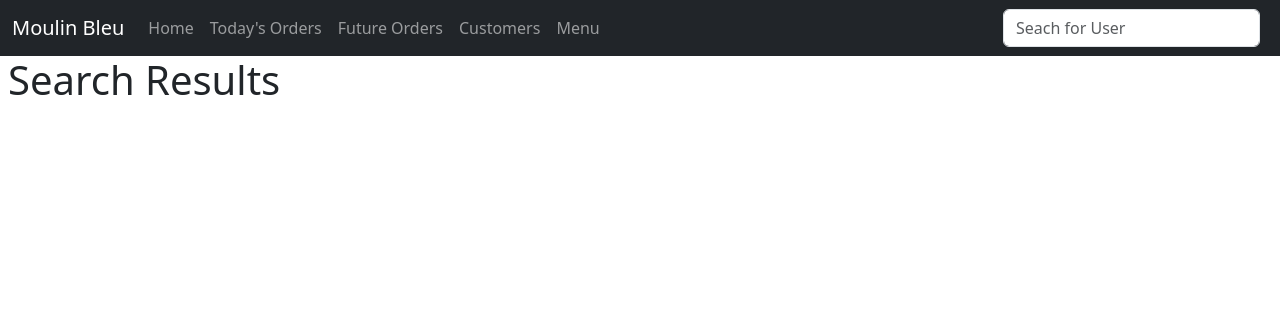
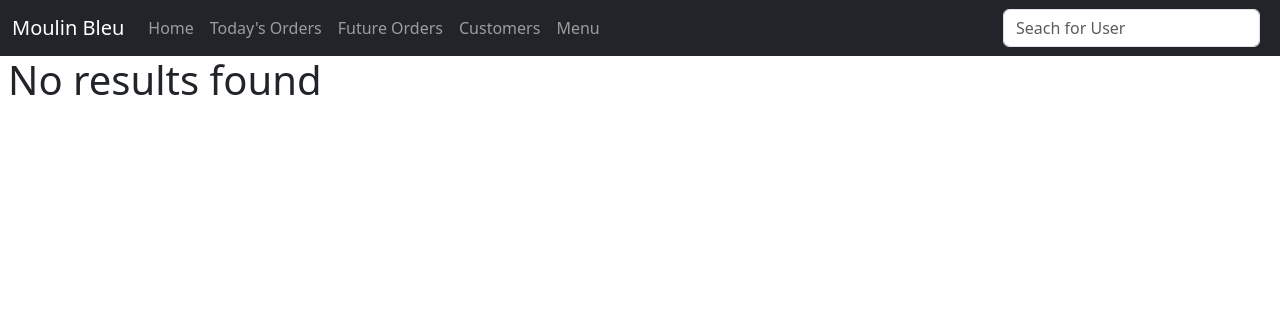
Before and after one commit to joemonem/moulin-bleu-system, a Django app: page /customer/search in a window 1280 px wide. Shown: the top 316 px of the page. Run offline with Django 5.2, Linux system fonts and the light colour scheme.

Commit message:
handles case of not having search result

```diff
--- a/mainapp/templates/customer_search.html
+++ b/mainapp/templates/customer_search.html
@@ -3,6 +3,7 @@
 {%block content %}
 
 
+{%if customers%}
 <h1>Search Results</h1>
 
 <ul>
@@ -16,5 +17,8 @@
     {% endfor %}
 
 </ul>
+{%else%}
+<h1>No results found</h1>
+{%endif%}
 
 {% endblock %}
```
